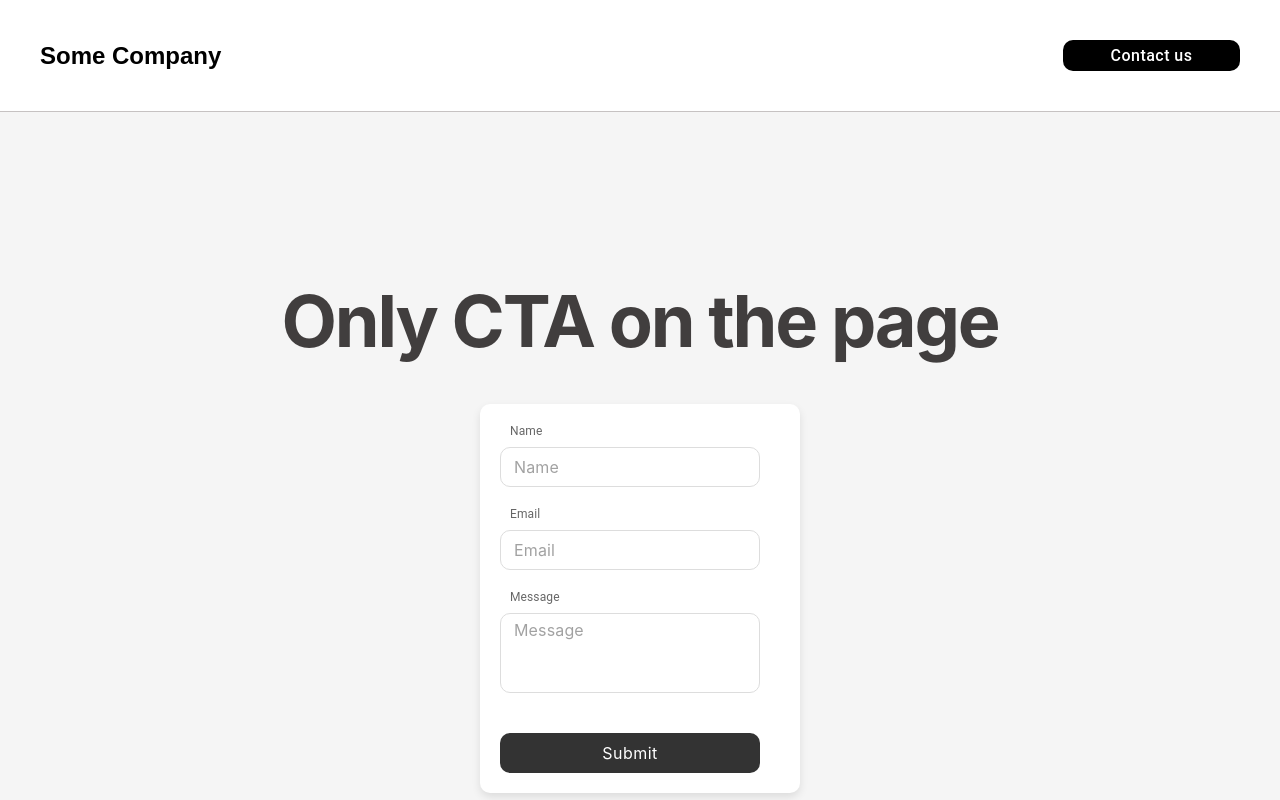
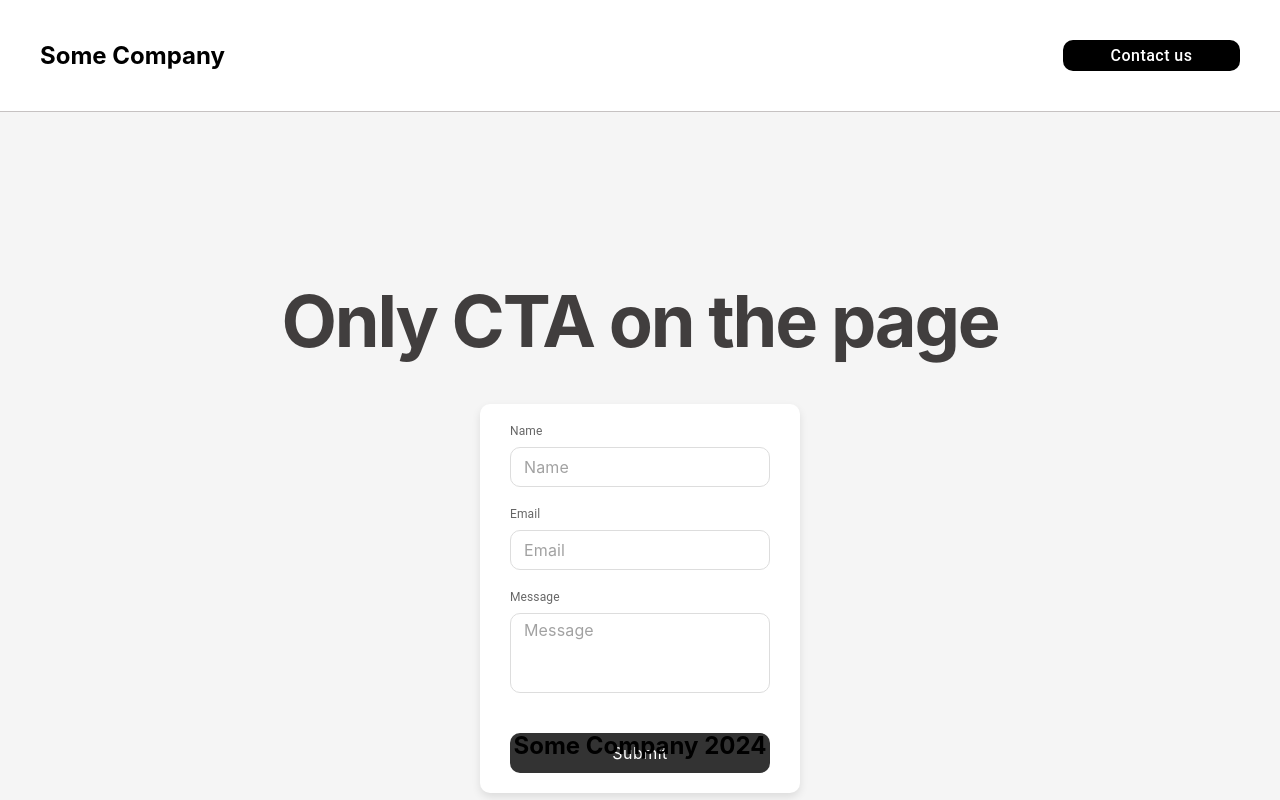
Before and after one commit to shishel-zaitcevich/contact_form_nextjs, a Next.js app: page /contact in a window 1280 px wide. Shown: the top 800 px of the page. Built offline with nearby package versions, Linux system fonts and the light colour scheme.

Commit message:
deleted comments

```diff
--- a/src/app/components/lastSection.tsx
+++ b/src/app/components/lastSection.tsx
@@ -10,6 +10,7 @@ const LastSectionContainer = styled.section`
   max-width: 1280px;
   width: 100%;
   min-height: 150px;
+  height: 100%;
   font-size: 32px;
   background-color: #f5f5f5;
   padding: 40px;
--- a/src/app/contact/contactForm.tsx
+++ b/src/app/contact/contactForm.tsx
@@ -1,6 +1,6 @@
 import { Button, InputLabel, TextField } from '@mui/material';
 import axios from 'axios';
-import { useEffect, useState } from 'react';
+import { useState } from 'react';
 import { styled } from 'styled-components';
 
 const pxToRem = (px: number): string => `${px / 16}rem`;
@@ -118,17 +118,6 @@ export function ContactForm() {
   });
   const [responseMessage, setResponseMessage] = useState('');
   const [isSubmitted, setIsSubmitted] = useState(false);
-  // const [success, setSuccess] = useState(false);
-  // const [error, setError] = useState<string | null>(null);
-
-  // useEffect(() => {
-  //   const message = localStorage.getItem(responseMessage);
-  //   if (message) {
-  //     setResponseMessage(message);
-  //     localStorage.removeItem('responseMessage');
-  //     console.log('ContactPage загружен');
-  //   }
-  // }, []);
 
   const handleInputChange = (e: React.ChangeEvent<HTMLInputElement>) => {
     const { name, value } = e.target;
@@ -138,21 +127,11 @@ export function ContactForm() {
   const handleSubmit = async (e: React.FormEvent) => {
     e.preventDefault();
     try {
-      const response = await axios.post(
-        '/api/contact',
-        formData,
-        // const response = await axios.post(
-        //   'http://localhost:5173/contact/api/contact',
-        //   formData,
-        {
-          headers: { 'Content-Type': 'application/json' },
-        }
-      );
+      const response = await axios.post('/api/contact', formData, {
+        headers: { 'Content-Type': 'application/json' },
+      });
       if (response.status === 200) {
-        // navigate('/contact/confirmation');
-        // localStorage.setItem('responseMessage', response.data.message);
-        // window.location.reload();
-        setResponseMessage(`Спасибо за проявленный интерес, ${formData.name}`);
+        setResponseMessage(`Thank you for your interest, ${formData.name}`);
         setIsSubmitted(true);
       }
     } catch (error) {
--- a/src/app/contact/page.tsx
+++ b/src/app/contact/page.tsx
@@ -1,4 +1,4 @@
-// app/contact/page.tsx
+'use client';
 
 import { styled } from 'styled-components';
 import Head from 'next/head';
--- a/src/app/globals.css
+++ b/src/app/globals.css
@@ -1,42 +1,26 @@
-:root {
-  --background: #ffffff;
-  --foreground: #171717;
+* {
+  margin: 0;
+  padding: 0;
+  box-sizing: border-box;
+  text-decoration: none;
+  -webkit-tap-highlight-color: rgba(0, 0, 0, 0);
 }
 
-@media (prefers-color-scheme: dark) {
-  :root {
-    --background: #0a0a0a;
-    --foreground: #ededed;
-  }
-}
-
-html,
-body {
-  max-width: 100vw;
-  overflow-x: hidden;
+:root {
+  font-family: Inter;
+  font-weight: 400;
+  font-synthesis: none;
+  text-rendering: optimizeLegibility;
+  -webkit-font-smoothing: antialiased;
+  -moz-osx-font-smoothing: grayscale;
+  max-width: 1280px;
+  margin: 0 auto;
+  text-align: center;
 }
 
 body {
-  color: var(--foreground);
-  background: var(--background);
-  font-family: Arial, Helvetica, sans-serif;
-  -webkit-font-smoothing: antialiased;
-  -moz-osx-font-smoothing: grayscale;
+  margin: 0;
+  display: flex;
+  min-width: 320px;
+  min-height: 100vh;
 }
-
-* {
-  box-sizing: border-box;
-  padding: 0;
-  margin: 0;
-}
-
-a {
-  color: inherit;
-  text-decoration: none;
-}
-
-@media (prefers-color-scheme: dark) {
-  html {
-    color-scheme: dark;
-  }
-}
--- a/src/app/layout.tsx
+++ b/src/app/layout.tsx
@@ -3,21 +3,21 @@ import localFont from 'next/font/local';
 import './globals.css';
 import StyledComponentsRegistry from './lib/registry';
 
-const geistSans = localFont({
-  src: './fonts/GeistVF.woff',
-  variable: '--font-geist-sans',
-  weight: '100 900',
-});
-const geistMono = localFont({
-  src: './fonts/GeistMonoVF.woff',
-  variable: '--font-geist-mono',
-  weight: '100 900',
-});
+// const geistSans = localFont({
+//   src: './fonts/GeistVF.woff',
+//   variable: '--font-geist-sans',
+//   weight: '100 900',
+// });
+// const geistMono = localFont({
+//   src: './fonts/GeistMonoVF.woff',
+//   variable: '--font-geist-mono',
+//   weight: '100 900',
+// });
 
-export const metadata: Metadata = {
-  title: 'Create Next App',
-  description: 'Generated by create next app',
-};
+// export const metadata: Metadata = {
+//   title: 'Create Next App',
+//   description: 'Generated by create next app',
+// };
 
 export default function RootLayout({
   children,
@@ -26,7 +26,7 @@ export default function RootLayout({
 }>) {
   return (
     <html lang="en">
-      <body className={`${geistSans.variable} ${geistMono.variable}`}>
+      <body>
         <StyledComponentsRegistry>{children}</StyledComponentsRegistry>
       </body>
     </html>
--- a/src/app/lib/registry.tsx
+++ b/src/app/lib/registry.tsx
@@ -9,8 +9,6 @@ export default function StyledComponentsRegistry({
 }: {
   children: React.ReactNode;
 }) {
-  // Only create stylesheet once with lazy initial state
-  // x-ref: https://reactjs.org/docs/hooks-reference.html#lazy-initial-state
   const [styledComponentsStyleSheet] = useState(() => new ServerStyleSheet());
 
   useServerInsertedHTML(() => {
--- a/src/app/page.tsx
+++ b/src/app/page.tsx
@@ -1,5 +1,4 @@
-// import Image from 'next/image';
-// import styles from './page.module.css';
+'use client';
 import styled from 'styled-components';
 import { Header } from './components/header';
 import { Footer } from './components/footer';
@@ -19,7 +18,7 @@ const PageContainer = styled.div`
   }
 `;
 
-export function HomePage() {
+export default function HomePage() {
   return (
     <PageContainer>
       <Header />
```
Also changed, not shown: .babelrc (deleted).
